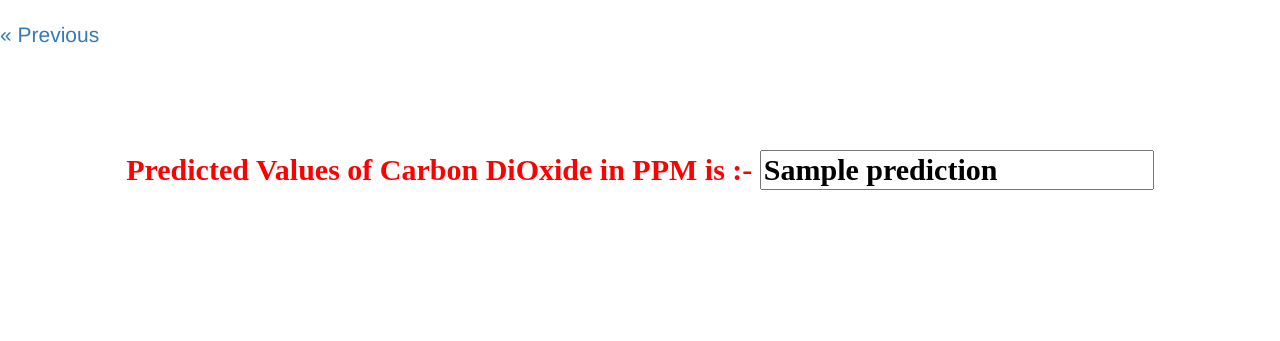
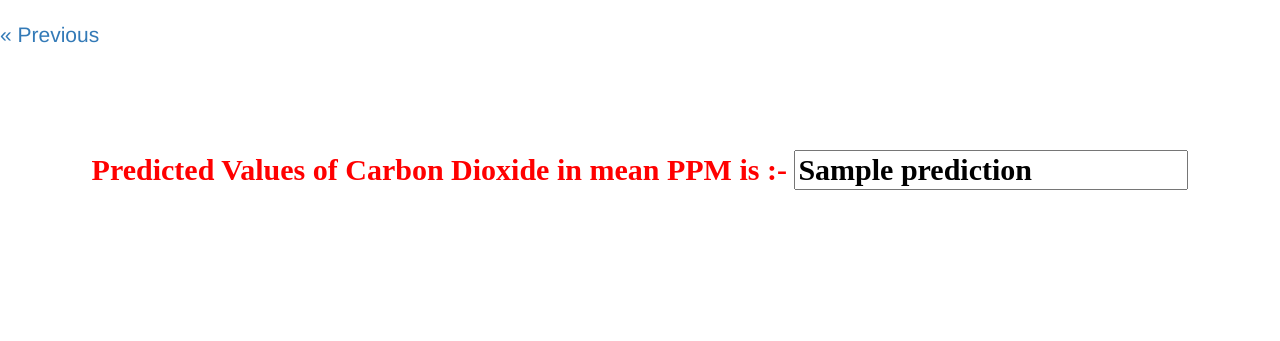
Before and after one commit to thechillyweather/weather-prediction-using-machine-learning, a Flask app: template templates/Carbon_Prediction_Output.html in a window 1280 px wide. Shown: the top 341 px of that part. Run offline with Flask 2, Linux system fonts and the light colour scheme; the template is opened without the code that fills it: most values are stand-ins (such as "Sample title", 1, 10 or a date in 2020); the page is wider than the window, and the part outside it is not shown; some libraries are stand-ins or nearby versions.

Commit message:
Update Carbon_Prediction_Output.html

```diff
--- a/templates/Carbon_Prediction_Output.html
+++ b/templates/Carbon_Prediction_Output.html
@@ -42,7 +42,7 @@
 		<br/>
 
 
-<center><h1><label>Predicted Values of Carbon DiOxide in PPM is :-</label>  <input type="Textbox" value="{{ prediction }}" style="color:#000000;" readonly></h1></center>
+<center><h1><label>Predicted Values of Carbon Dioxide in mean PPM is :-</label>  <input type="Textbox" value="{{ prediction }}" style="color:#000000;" readonly></h1></center>
 
 
 
```
